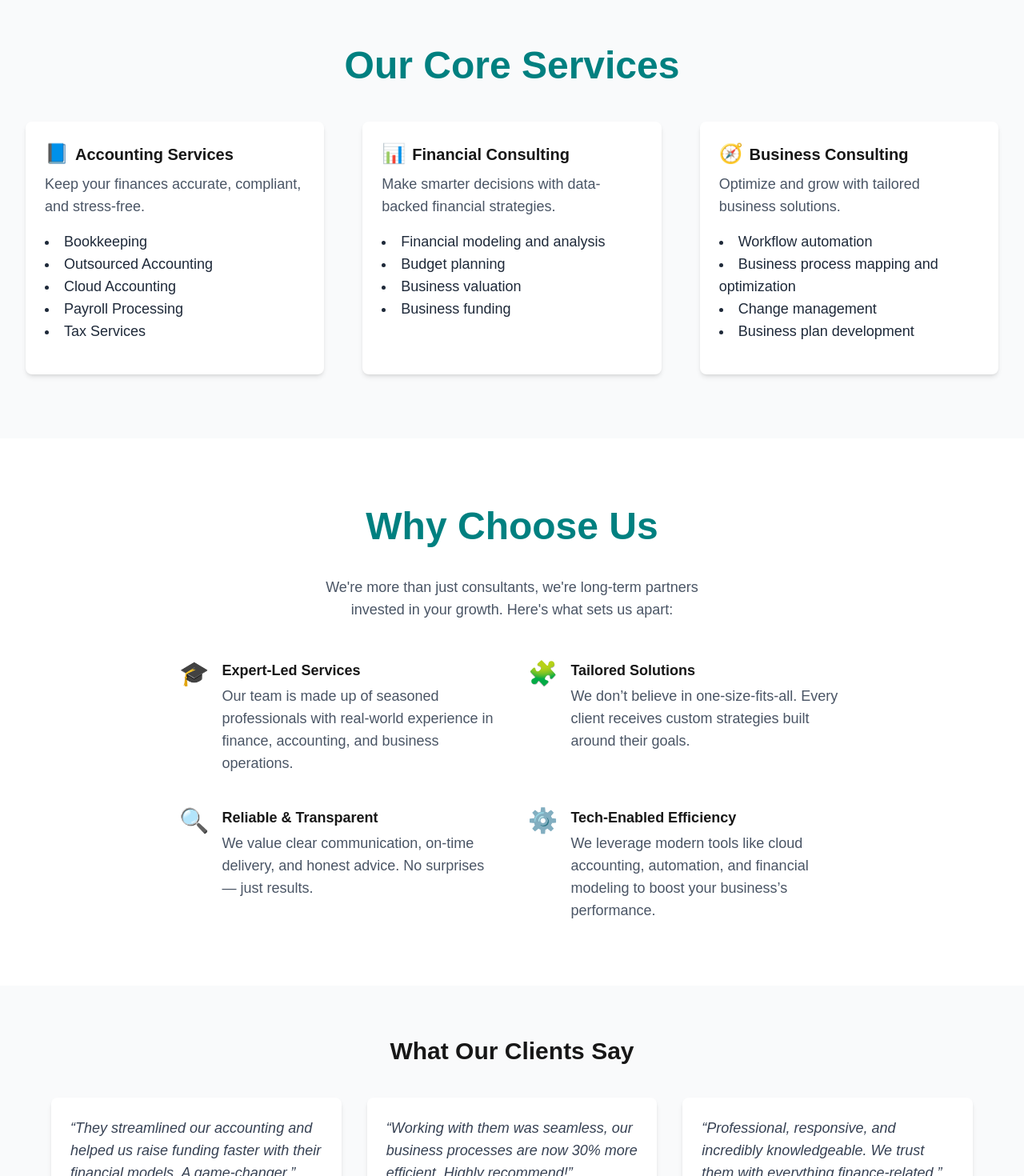
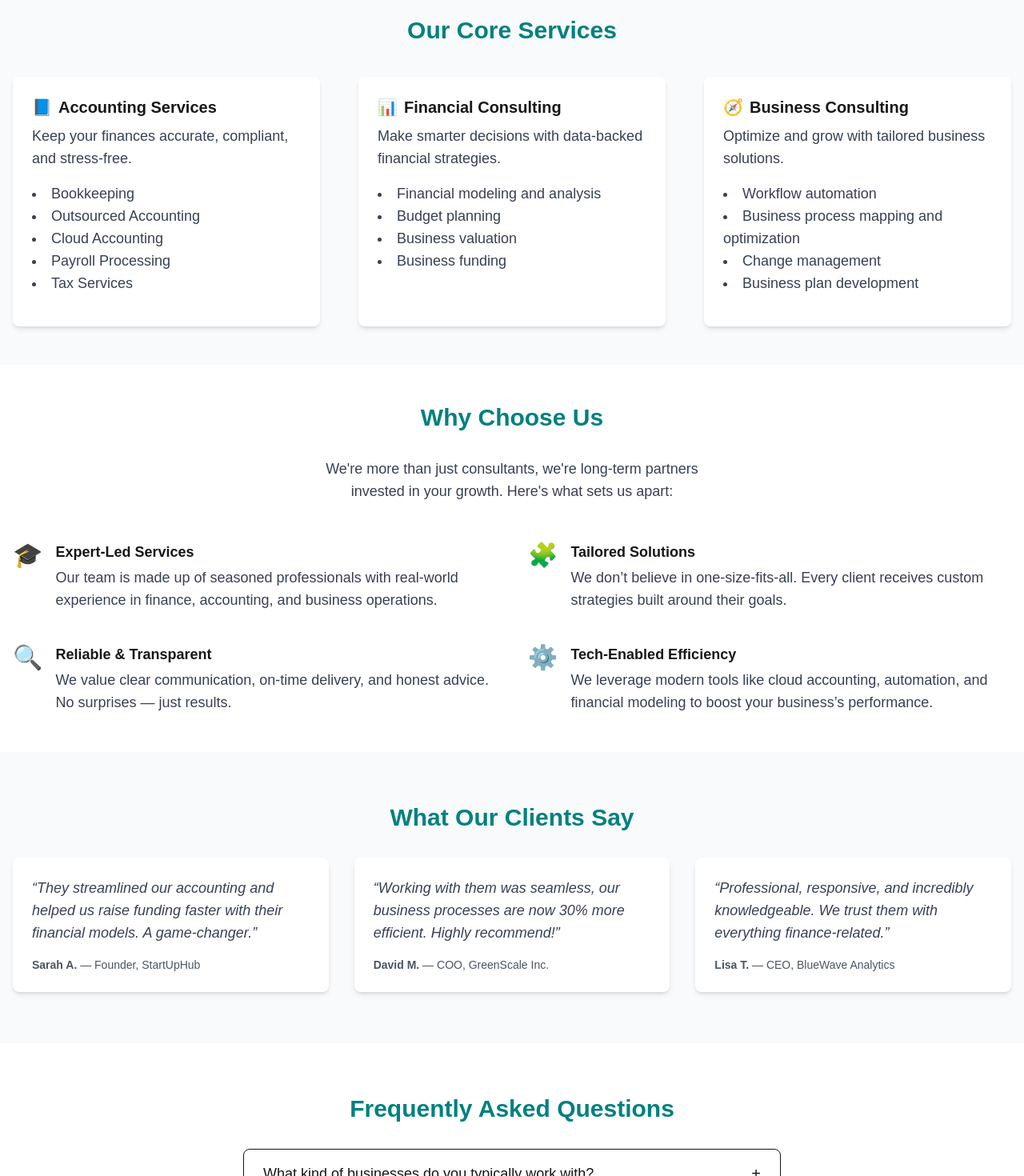
Before and after one commit to Jideotetic/finovate-consulting-limited, a Next.js app: page / in a window 1280 px wide. Shown: the part 1720-3190 px from the top of the page at 80% size. Built offline with nearby package versions, Linux system fonts and the light colour scheme.

Commit message:
Cleaning up

```diff
--- a/app/page.tsx
+++ b/app/page.tsx
@@ -242,7 +242,6 @@ export default function Home() {
               </motion.div>
             </div>
 
-            {/* Approach Icons */}
             <motion.div
               initial={{ y: 50, opacity: 0 }}
               whileInView={{ y: 0, opacity: 1 }}
@@ -261,7 +260,6 @@ export default function Home() {
               </ul>
             </motion.div>
 
-            {/* Vision & Mission */}
             <div className="text-justify text-gray-700 max-w-2xl mx-auto space-y-5">
               <motion.div
                 initial={{ y: 50, opacity: 0 }}
@@ -301,20 +299,19 @@ export default function Home() {
           </SectionContainer>
         </div>
 
-        <section className="bg-gray-50 py-12 sm:py-16 lg:py-20" id="services">
-          <div className="px-4 mx-auto max-w-7xl sm:px-6 lg:px-8">
+        <div className="bg-gray-50 py-12 text-center" id="services">
+          <SectionContainer>
             <motion.div
               initial={{ y: 50, opacity: 0 }}
               whileInView={{ y: 0, opacity: 1 }}
               transition={{ duration: 2 }}
-              className="text-center"
             >
-              <h2 className="text-3xl font-bold leading-tight text-[#008080] sm:text-4xl xl:text-5xl font-pj">
+              <h2 className="text-3xl font-extrabold text-[#008080]">
                 Our Core Services
               </h2>
             </motion.div>
 
-            <div className="grid grid-cols-1 mt-10 text-center sm:grid-cols-2 sm:gap-x-12 gap-y-12 md:grid-cols-3">
+            <div className="grid grid-cols-1 mt-10 sm:grid-cols-2 sm:gap-x-12 gap-y-12 md:grid-cols-3">
               {services.map((service, idx) => (
                 <motion.div
                   initial={{ y: 50, opacity: 0 }}
@@ -324,34 +321,35 @@ export default function Home() {
                   className="bg-white rounded-lg shadow-md p-6 text-left hover:shadow-lg transition-shadow"
                 >
                   <h3 className="text-xl font-semibold mb-2">
-                    <span className="mr-2 text-2xl">{service.icon}</span>
+                    <span className="mr-2">{service.icon}</span>
                     {service.title}
                   </h3>
-                  <p className="text-gray-600 mb-4">{service.description}</p>
-                  <ul className="list-disc list-inside text-gray-800 mb-4">
+                  <p className="text-gray-700 mb-4">{service.description}</p>
+                  <ul className="list-disc list-inside text-gray-700 mb-4">
                     {service.items.map((item, i) => (
-                      <li key={i}>{item}</li>
+                      <li className="text-gray-700" key={i}>
+                        {item}
+                      </li>
                     ))}
                   </ul>
                 </motion.div>
               ))}
             </div>
-          </div>
-        </section>
+          </SectionContainer>
+        </div>
 
-        <section className="bg-white py-12 sm:py-16 lg:py-20">
-          <div className="px-4 mx-auto max-w-4xl sm:px-6 lg:px-8">
+        <div className="bg-white py-12 text-center">
+          <SectionContainer>
             <motion.div
               initial={{ y: 50, opacity: 0 }}
               whileInView={{ y: 0, opacity: 1 }}
               transition={{ duration: 2 }}
-              className="text-center"
             >
-              <h2 className="text-3xl font-bold leading-tight text-[#008080] sm:text-4xl xl:text-5xl font-pj">
+              <h2 className="text-3xl font-bold text-[#008080]">
                 Why Choose Us
               </h2>
 
-              <p className="text-gray-600 max-w-lg mx-auto mb-12 mt-8">
+              <p className="text-gray-700 max-w-lg mx-auto mb-12 mt-8">
                 We&apos;re more than just consultants, we&apos;re long-term
                 partners invested in your growth. Here&apos;s what sets us
                 apart:
@@ -370,28 +368,29 @@ export default function Home() {
                   <div className="text-3xl mr-4">{item.icon}</div>
                   <div>
                     <h3 className="text-lg font-semibold mb-1">{item.title}</h3>
-                    <p className="text-gray-600">{item.description}</p>
+                    <p className="text-gray-700">{item.description}</p>
                   </div>
                 </motion.div>
               ))}
             </div>
-          </div>
-        </section>
+          </SectionContainer>
+        </div>
 
         {/* TESTIMONIAL */}
 
-        <section className="bg-gray-50 py-16 px-4">
-          <div className="max-w-6xl mx-auto text-center">
+        <div className="bg-gray-50 py-16 text-center">
+          <SectionContainer>
             <motion.div
               initial={{ y: 50, opacity: 0 }}
               whileInView={{ y: 0, opacity: 1 }}
               transition={{ duration: 2 }}
-              className="text-center"
             >
-              <h2 className="text-3xl font-bold mb-10">What Our Clients Say</h2>
+              <h2 className="text-3xl font-extrabold text-[#008080]">
+                What Our Clients Say
+              </h2>
             </motion.div>
 
-            <div className="grid md:grid-cols-3 gap-8 text-left">
+            <div className="grid md:grid-cols-3 gap-8 text-left mt-8">
               {testimonials.map((t, idx) => (
                 <motion.div
                   initial={{ y: 50, opacity: 0 }}
@@ -407,8 +406,8 @@ export default function Home() {
                 </motion.div>
               ))}
             </div>
-          </div>
-        </section>
+          </SectionContainer>
+        </div>
 
         <FAQAccordion />
       </main>
--- a/components/faq.tsx
+++ b/components/faq.tsx
@@ -53,7 +53,7 @@ export default function FAQAccordion() {
   };
 
   return (
-    <section className="bg-white py-16 px-4" id="faq">
+    <section className="bg-white py-16 px-4 text-center" id="faq">
       <div className="max-w-2xl mx-auto">
         <motion.div
           initial={{ y: 50, opacity: 0 }}
@@ -61,12 +61,12 @@ export default function FAQAccordion() {
           transition={{ duration: 2 }}
           className="text-center"
         >
-          <h2 className="text-3xl font-bold text-center mb-10">
+          <h2 className="text-3xl font-extrabold text-[#008080]">
             Frequently Asked Questions
           </h2>
         </motion.div>
 
-        <div className="space-y-4">
+        <div className="space-y-4 mt-8">
           {faqs.map((faq, index) => (
             <motion.div
               initial={{ y: 50, opacity: 0 }}
```
